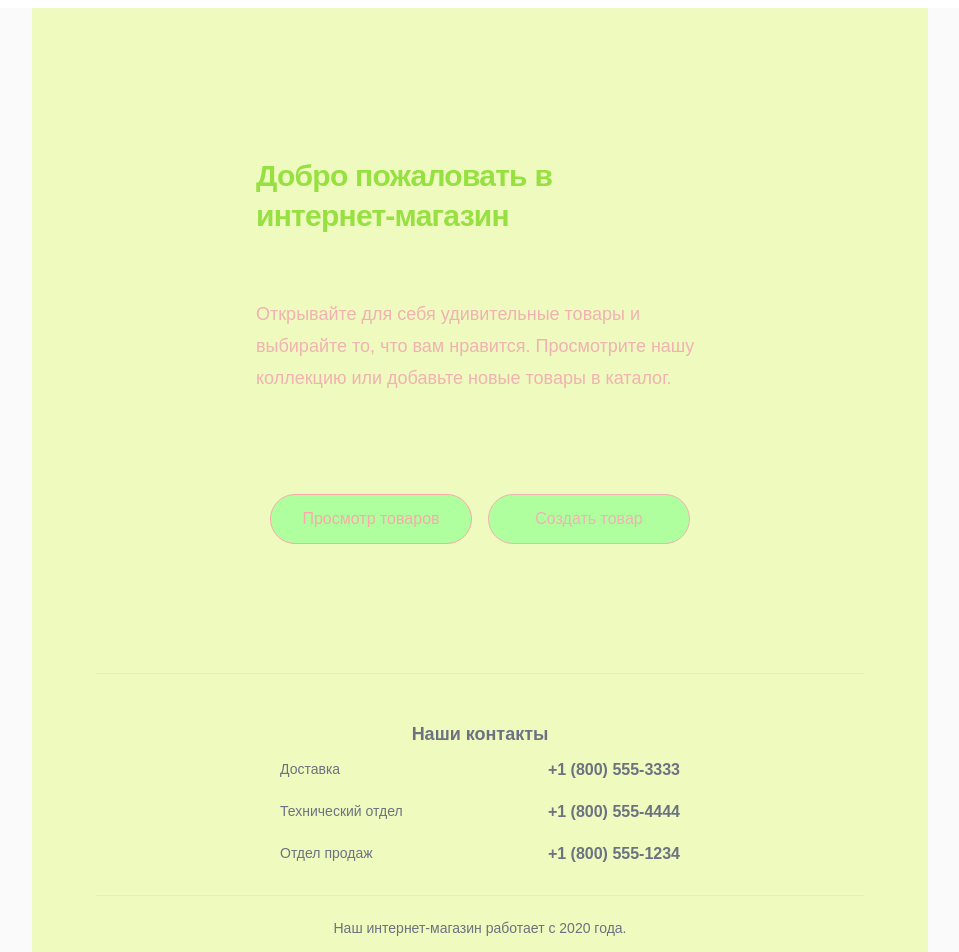
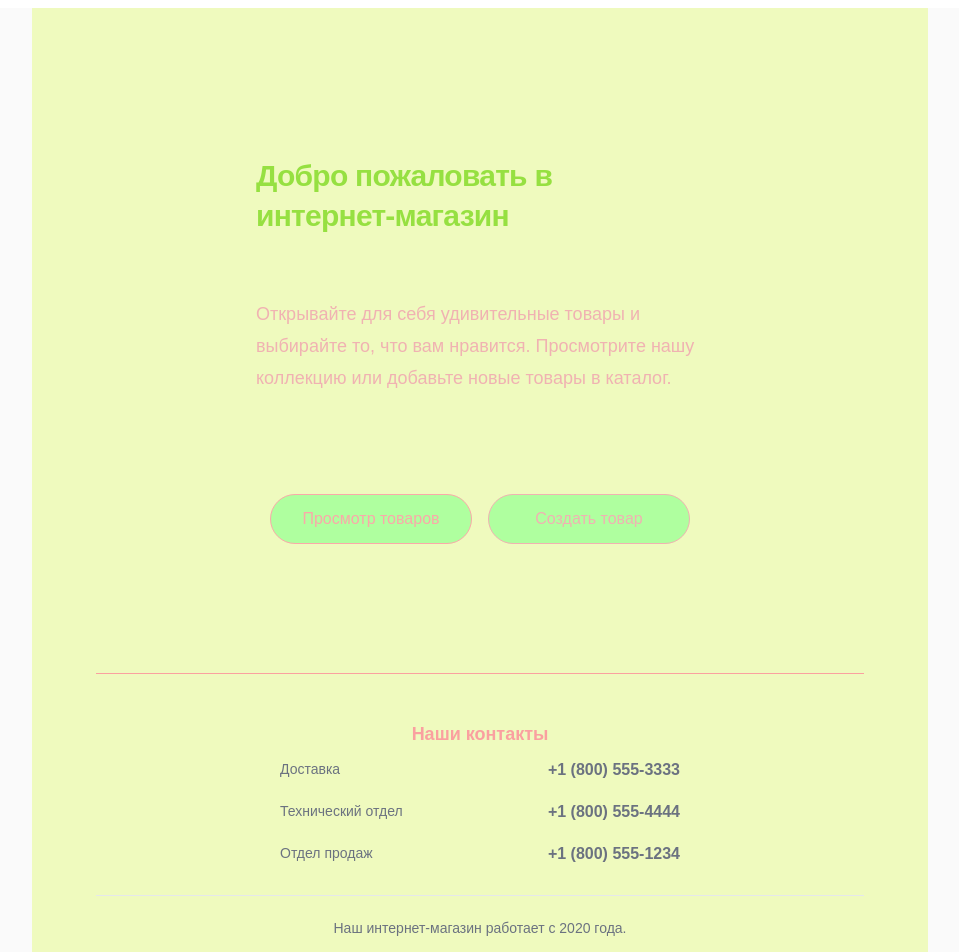
Before and after one commit to Alex135135/ecosistems, a Next.js app: page / in a window 1280 px wide. Shown: the top 952 px of the page, without its empty margins (160-1119 px from the left). Built offline with nearby package versions, Linux system fonts and the light colour scheme.

Commit message:
edited footer

```diff
--- a/src/app/page.module.css
+++ b/src/app/page.module.css
@@ -103,7 +103,7 @@
 
 .footerText {
     font-size: 0.875rem;
-    color: var(--text-tertiary, #71717a);
+    color: var(--text-tertiary, rgb(250, 160, 160));
 }
 
 
@@ -112,7 +112,7 @@
     width: 100%;
     margin-top: 3rem;
     padding-top: 2rem;
-    border-top: 1px solid var(--border-color, #e5e7eb);
+    border-top: 1px solid rgb(250, 160, 160);
 }
 
 .contactsSection {
@@ -122,7 +122,7 @@
 .contactsTitle {
     font-size: 1.125rem;
     font-weight: 600;
-    color: var(--text-primary, #6b7280);
+    color: var(--text-primary, rgb(250, 160, 160));
     margin-bottom: 1rem;
     text-align: center;
 }
```
